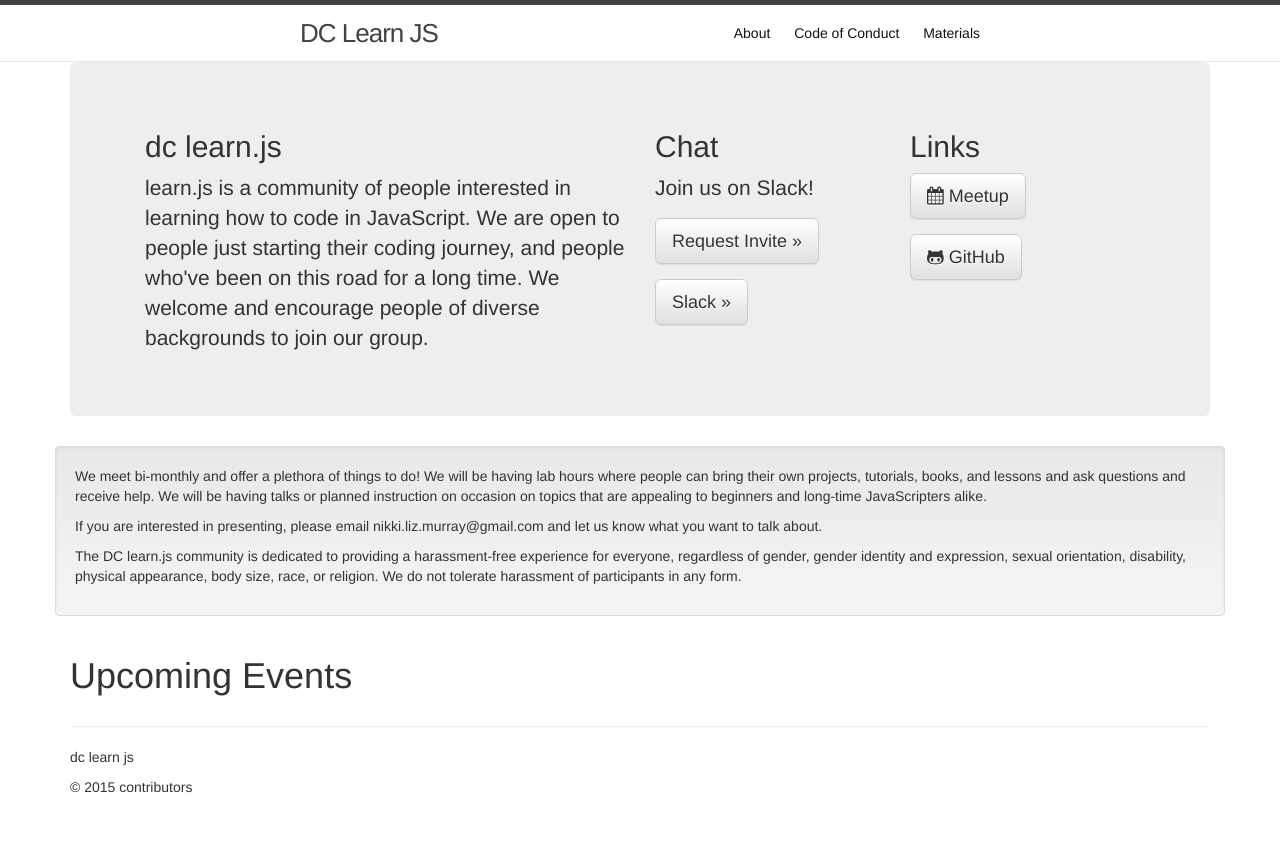
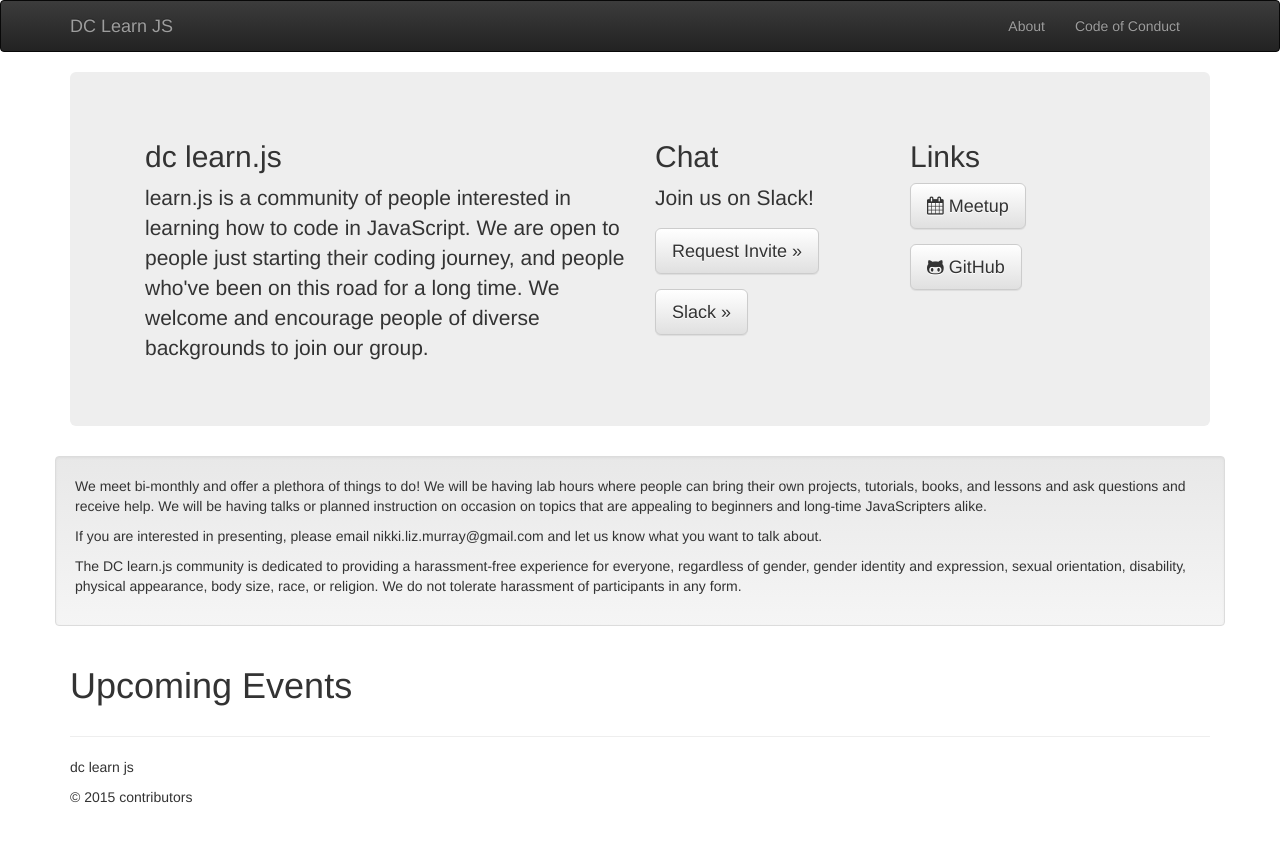
Before and after one commit to dclearnjs/dclearnjs.github.io, a Jekyll site: the page built from index.html, in a window 1280 px wide. Shown: the top 842 px of the page. Built offline with Jekyll 4.4.1, drawn with Linux system fonts in a browser that asks for light colours; nearby versions of some CDN libraries.

Commit message:
style navbar twitter bootstrap style

```diff
--- /dev/null
+++ b/_includes/navbar.html
@@ -0,0 +1,19 @@
+<nav class="navbar navbar-inverse" role="navigation">
+  <div class="container">
+    <div class="navbar-header">
+      <button type="button" class="navbar-toggle collapsed" data-toggle="collapse" data-target="#navbar" aria-expanded="false" aria-controls="navbar">
+        <span class="sr-only">Toggle navigation</span>
+        <span class="icon-bar"></span>
+        <span class="icon-bar"></span>
+        <span class="icon-bar"></span>
+      </button>
+      <a class="navbar-brand" href="{{ site.baseurl }}">{{ site.title }}</a>
+    </div>
+    <div id="navbar" class="navbar-collapse collapse">
+      <ul class="nav navbar-nav pull-right">
+        <li><a href="about.html">About</a></li>
+        <li><a href="coc.html">Code of Conduct</a></li>
+      </ul>
+    </div>
+  </div>
+</nav>
--- a/_layouts/default.html
+++ b/_layouts/default.html
@@ -6,7 +6,7 @@
   <body>
 
     {% include meetup_cards.html %}
-    {% include header.html %}
+    {% include navbar.html %}
 
     <div class="container">
       {{ content }}
```
